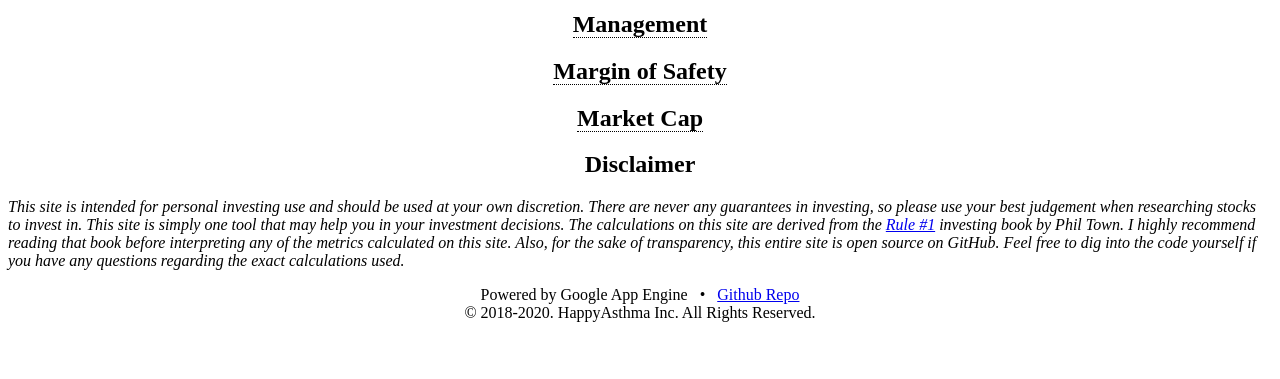
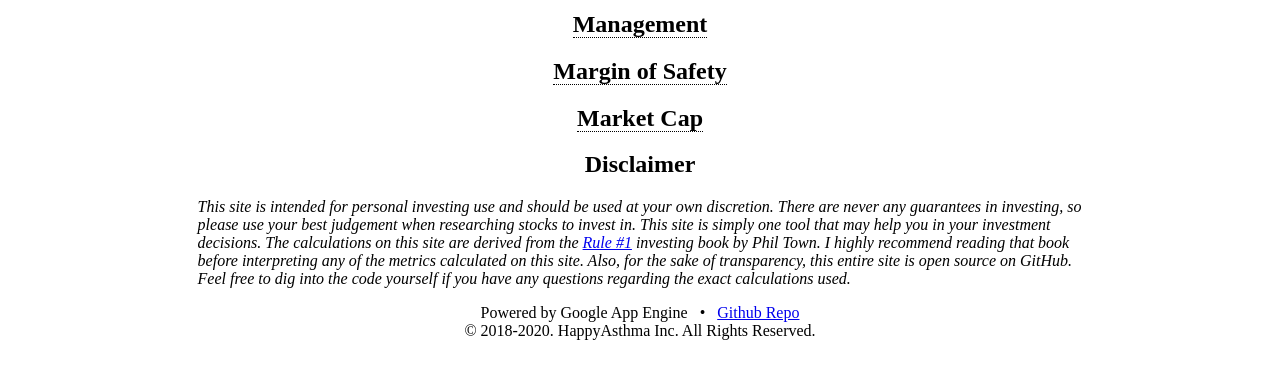
Before and after one commit to mrhappyasthma/IsThisStockGood, a Python web app: template templates/home.html in a window 1280 px wide. Shown: the part 132-511 px from the top of the page. Run offline with Jinja, Linux system fonts and the light colour scheme; the template is opened without the code that fills it: most values are stand-ins (such as "Sample title", 1, 10 or a date in 2020).

Commit message:
Center disclaimer in footer.

```diff
--- a/templates/footer.html
+++ b/templates/footer.html
@@ -7,7 +7,9 @@
         </h2>
       </center>
     </header>
-    <p align="left">
+
+    <center>
+      <p id="disclaimer_text" align="left">
         <i>
           This site is intended for personal investing use and should be used at
           your own discretion. There are never any guarantees in investing, so
@@ -22,6 +24,7 @@
           questions regarding the exact calculations used.
         </i>
       </p>
+    </center>
   </section>
 
   <footer id="footer">
```
Lines whose indentation alone changed are shown as unchanged.
